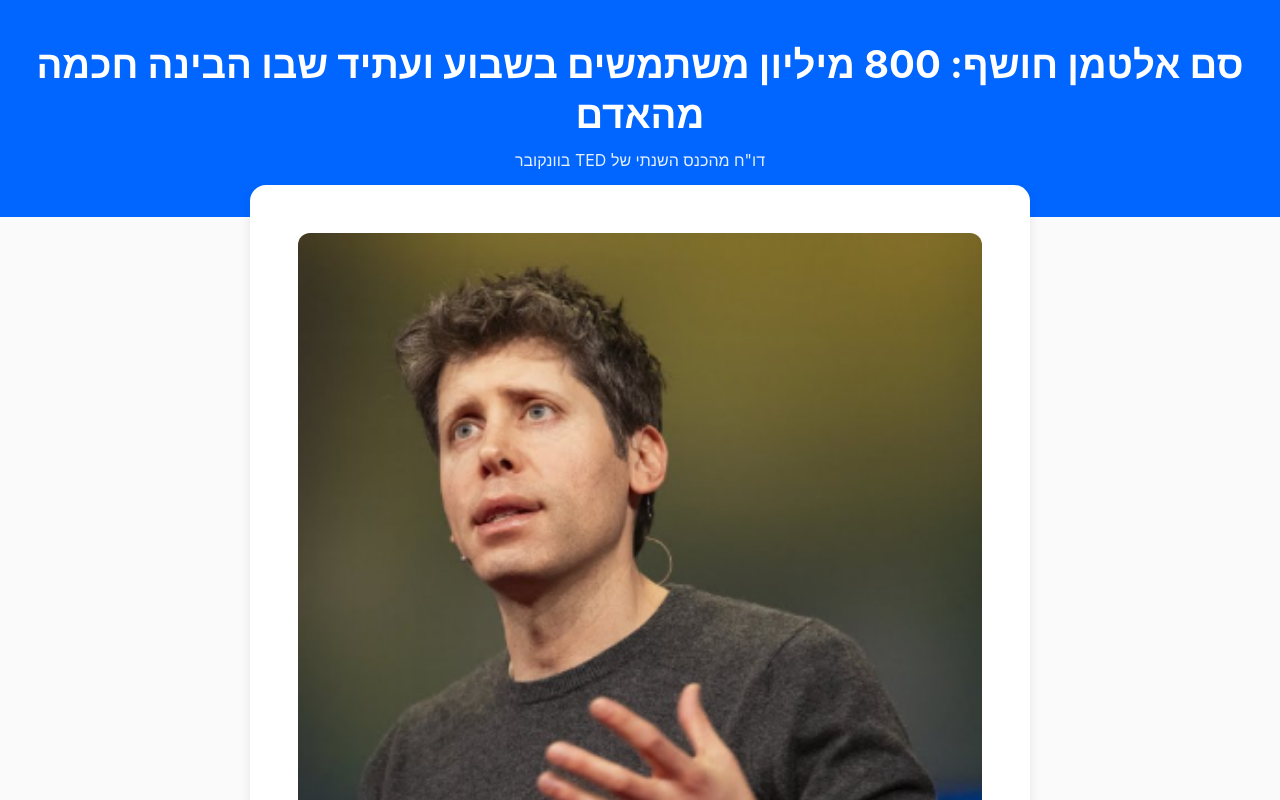
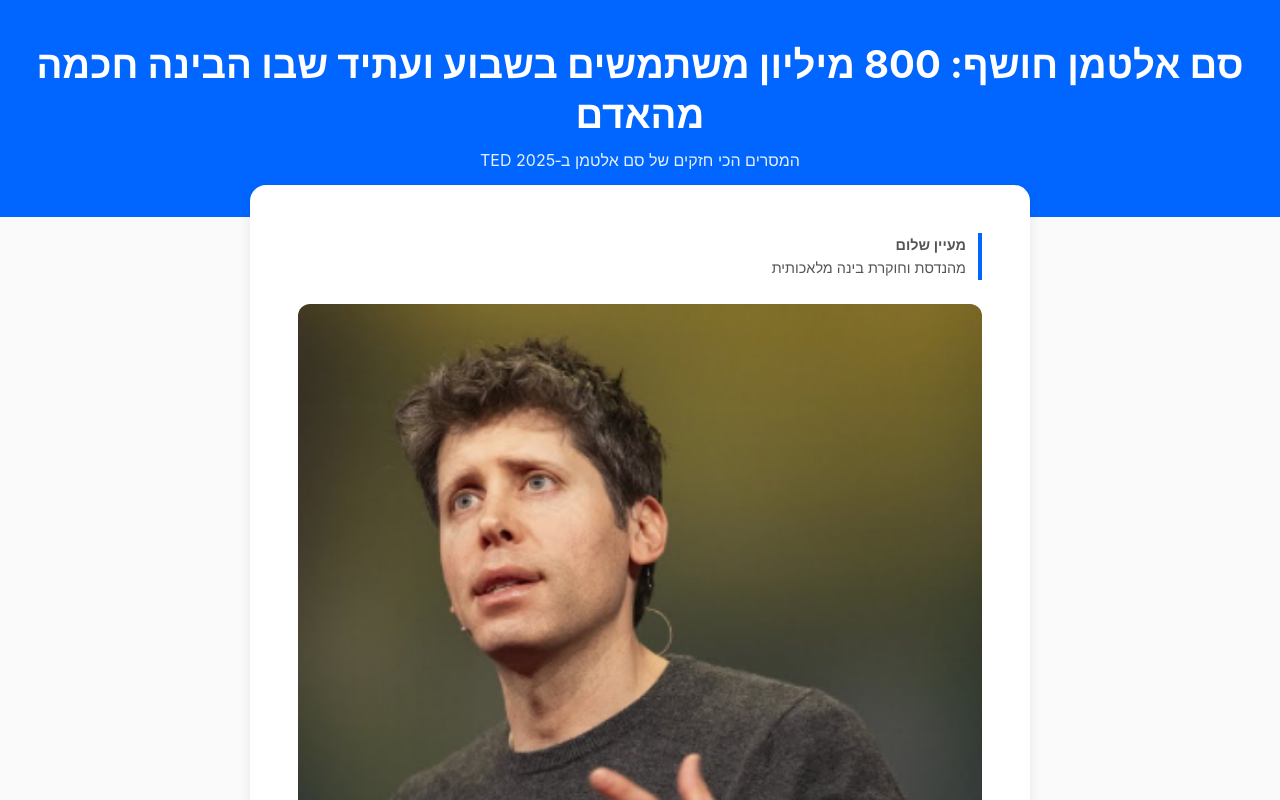
Before and after one commit to maayan012/blog-sam-altman-post, a plain HTML site: page index.html in a window 1280 px wide. Shown: the top 800 px of the page. Drawn offline with Linux system fonts and the light colour scheme.

Commit message:
Update index.html

```diff
--- a/index.html
+++ b/index.html
@@ -11,12 +11,8 @@
       --accent: #0066ff;
     }
 
-    html {
-      box-sizing: border-box;
-    }
-    *, *:before, *:after {
-      box-sizing: inherit;
-    }
+    html { box-sizing: border-box; }
+    *, *:before, *:after { box-sizing: inherit; }
 
     body {
       margin: 0;
@@ -30,7 +26,7 @@
     header {
       background: var(--accent);
       color: #fff;
-      padding: 2.5rem 1rem 2.75rem; /* add more bottom padding so subtitle never hides */
+      padding: 2.5rem 1rem 2.75rem;
       text-align: center;
     }
 
@@ -49,17 +45,31 @@
     /* --- Main content container --- */
     .container {
       max-width: var(--max-width);
-      margin: -1rem auto 2rem; /* was -2.5rem; reduced so image won't cover subtitle */
+      margin: -1rem auto 2rem;
       background: #fff;
       border-radius: 16px;
       box-shadow: 0 4px 12px rgba(0, 0, 0, 0.08);
       padding: 2rem 1.25rem;
     }
 
+    /* --- Author box --- */
+    .author-box {
+      font-size: 0.9rem;
+      color: #555;
+      margin-bottom: 1.5rem;
+      border-inline-start: 4px solid var(--accent);
+      padding-inline-start: 0.75rem;
+    }
+
+    .author-box .author-name {
+      margin: 0;
+      font-weight: 600;
+    }
+
+    .author-box .author-title { margin: 0; }
+
     /* --- Featured image --- */
-    figure {
-      margin: 0 0 1.5rem;
-    }
+    figure { margin: 0 0 1.5rem; }
 
     figure img {
       width: 100%;
@@ -84,26 +94,29 @@
 
     article p {
       margin: 1rem 0;
-      text-align: justify; /* Hebrew justification looks cleaner */
+      text-align: justify;
       text-justify: inter-word;
     }
 
     /* --- Media queries for larger screens --- */
     @media (min-width: 760px) {
-      .container {
-        padding: 3rem;
-        margin-top: -2rem; /* slightly deeper pull-up on large screens where title bar is taller */
-      }
+      .container { padding: 3rem; margin-top: -2rem; }
     }
   </style>
 </head>
 <body>
   <header>
     <h1>סם אלטמן חושף: 800 מיליון משתמשים בשבוע ועתיד שבו הבינה חכמה מהאדם</h1>
-    <p class="subtitle">דו"ח מהכנס השנתי של TED בוונקובר</p>
+    <p class="subtitle">המסרים הכי חזקים של סם אלטמן ב‑TED 2025</p>
   </header>
 
   <main class="container">
+    <!-- Author information -->
+    <div class="author-box">
+      <p class="author-name">מעיין שלום</p>
+      <p class="author-title">מהנדסת וחוקרת בינה מלאכותית</p>
+    </div>
+
     <figure>
       <img src="sam_altman.png" alt="דובר מציג על במה" />
       <figcaption>צילום: TED Conferences</figcaption>
@@ -124,7 +137,7 @@
 
       <p>בין הנושאים הנפיצים שעלו: סוכני AI אוטונומיים כמו הכלי החדש "<em>Operator</em>", שפועל באופן עצמאי באינטרנט. אלטמן הודה כי השימוש הלא נכון בטכנולוגיה כזו "עלול להוביל להשלכות קשות", ולכן נדרשת רגולציה ברורה.</p>
 
-      <p>אלטמן חזר והדגיש שה-AI הוא תהליך בלתי נמנע – כמו גילוי חוקי פיזיקה – ויש להתקדם בזהירות, אך בנחישות. כשנשאל מי נתן לו את הסמכות לעצב את עתיד האנושות, השיב: "<em>המטרה היא לחלק את הכוח בצורה אחראית – לא לרכז אותו</em>."</p>
+      <p>אלטמן חזר והדגיש שה-AI הוא תהליך בלתי נמנע – כמו גילוי חוקי פיזיקה – ויש להתקדם בזהירות, אך בנחישות. כשנשאל מי נתן לו את הסמכות לעצב את עתיד האנושות, השיב באנגלית: "The goal is to distribute power responsibly – not to concentrate it."</p>
 
       <p>על השאלה "מהי בעצם AGI?" הודה אלטמן שאין ב-OpenAI תשובה אחת ברורה, וההתקדמות צפויה להיות הדרגתית ולא בנקודת זמן אחת.</p>
 
```
